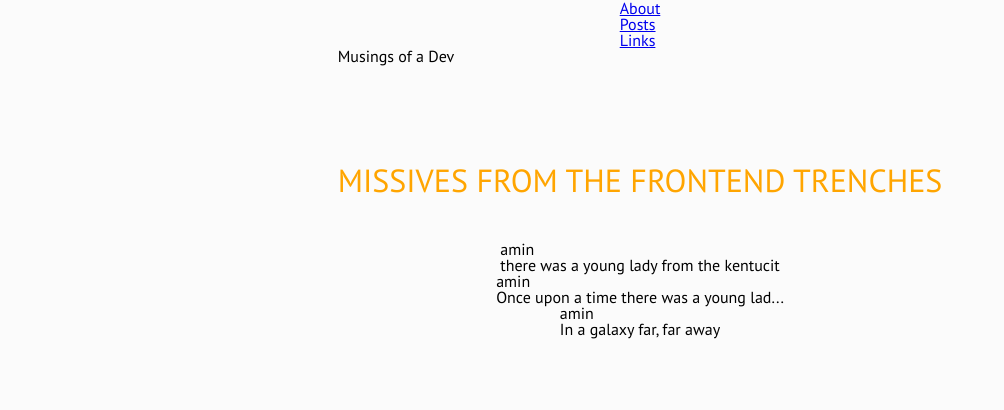
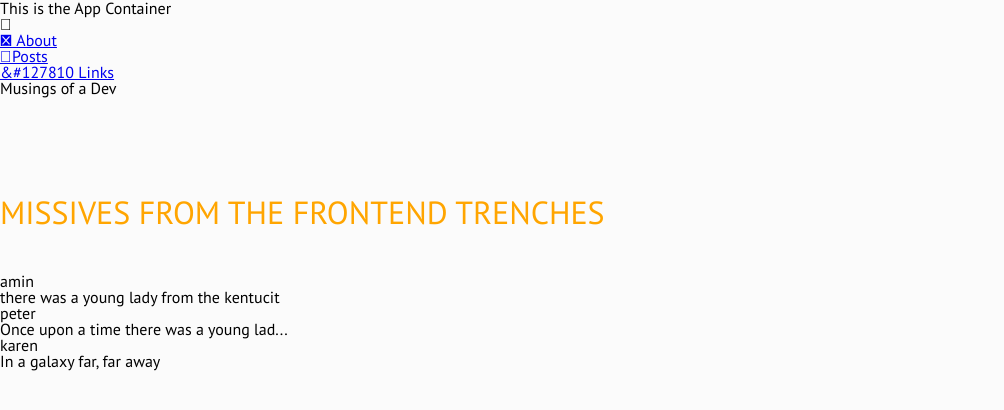
Before and after one commit to mohdaminkhan/musings, a Next.js app: page / in a window 1280 px wide. Shown: the top 410 px of the page, without its empty margins (0-1004 px from the left). Built offline with nearby package versions, Linux system fonts and the light colour scheme.

Commit message:
navigation

```diff
--- /dev/null
+++ b/components/component_styles/navigation.module.scss
@@ -0,0 +1,11 @@
+
+
+
+.navigation{
+	display:flex;
+	flex-direction:column;
+	justify-content:space-evenly;
+	width:500px;
+
+
+}
--- /dev/null
+++ b/components/navigation.tsx
@@ -0,0 +1,16 @@
+import Link from 'next/link'
+import styles from './component_styles/navigation.module.scss'
+
+
+
+
+export function Navigation({ children }) {
+
+
+	return (<div className={styles.navigation}>
+		{children}
+
+	</div>)
+
+
+}
--- a/pages/_app.js
+++ b/pages/_app.js
@@ -5,6 +5,8 @@ import '../styles/main.css';
 export default function MyApp({ Component, pageProps }) {
   return (
     <div>
+      <div>This is the App Container
+      </div>
       <Component {...pageProps} />
     </div>
   );
--- a/pages/index.tsx
+++ b/pages/index.tsx
@@ -4,7 +4,8 @@ import Link from 'next/link';
 import { projects } from '../utils/projectsData';
 import * as React from 'react';
 import styles from '../styles/modules/global.module.scss';
-import { useReducer } from 'react';
+import { useReducer, Fragment } from 'react';
+import { Navigation } from '../components/navigation';
 
 
 interface Post {
@@ -16,7 +17,7 @@ interface Post {
 
 }
 
-const posts: Post[] = [{ name: "amin", date: Date.now().toString(), body: "there was a young lady from the kentucit" }, { name: "amin", date: Date.now().toString(), body: "Once upon a time there was a young lad..." }, { name: "amin", date: Date.now().toString(), body: "In a galaxy far, far away" }]
+const posts: Post[] = [{ name: "amin", date: Date.now().toString(), body: "there was a young lady from the kentucit" }, { name: "peter", date: Date.now().toString(), body: "Once upon a time there was a young lad..." }, { name: "karen", date: Date.now().toString(), body: "In a galaxy far, far away" }]
 
 
 export function getStaticProps() {
@@ -39,36 +40,46 @@ function Title() {
   );
 }
 
-const Home: React.FC<{ results: Post[] }> = ({ results: [...posts] }) => {
+interface IndexProps extends React.PropsWithChildren {
+
+  results: Post[]
+
+
+}
+const Home: React.FC<IndexProps> = ({ results: [...myposts] }) => {
 
 
   const [savedPosts, dispatch] = useReducer((state, action) => { return [...state, action] }, posts)
 
 
   return (
-    <div className="home">
+    <div>
       <nav>
+        {String.fromCharCode(128064)}
+        <Navigation >
           <ul>
             <li>
               <Link href="/about">
-              <a>About</a>
+                <a> {String.fromCharCode(128513)} About</a>
               </Link>
             </li>
             <li>
               <Link href="/posts">
-              <a>Posts</a>
+                <a>{String.fromCharCode(128047)}Posts</a>
               </Link>
             </li>
             <li>
               <Link href="/links">
-              <a>Links</a>
+                <a>&#127810 Links</a>
               </Link>
             </li>
           </ul>
+        </Navigation>
       </nav>
       <Title />
-
-      {posts.map(post => { return <div>{post.name}<p>{post.body}</p></div> })}
+      {myposts.map(post => { return <div key={post.name}>{post.name}<p>{post.body}</p></div> })}
+      <div>
+      </div>
     </div>
   );
 };
```
Lines whose indentation alone changed are shown as unchanged.
